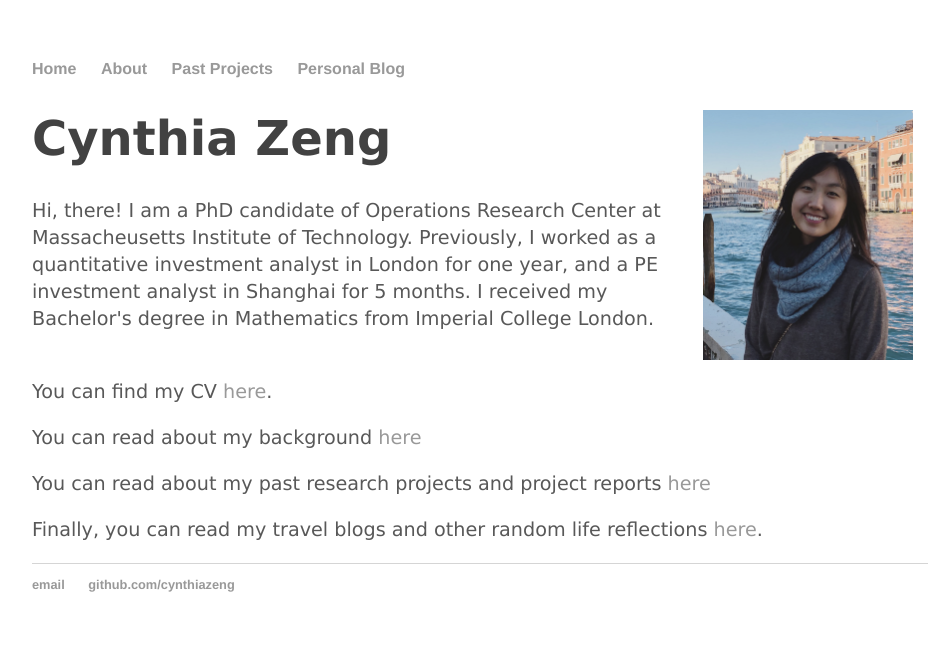
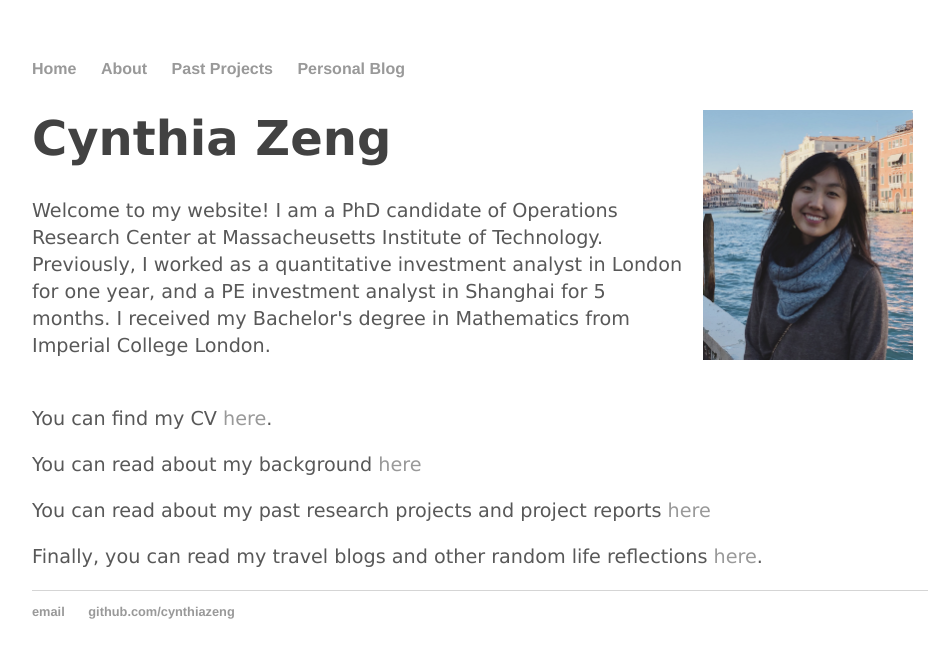
Before and after one commit to cynthia1234/cynthiazeng.github.io, a Jekyll site: the page built from index.html, in a window 1280 px wide. Shown: the top 658 px of the page, without its empty margins (160-1104 px from the left). Built offline with Jekyll 4.4.1, drawn with Linux system fonts in a browser that asks for light colours.

Commit message:
Update index.html

```diff
--- a/index.html
+++ b/index.html
@@ -6,7 +6,7 @@ title: Cynthia Zeng, Personal Website
 <img border="0" style= "float:right" src="/about/profile_pic.jpg" alt="Profile Picture" height="250" hspace="15">
 
 <h1>Cynthia Zeng</h1>
-<p> Hi, there! I am a PhD candidate of Operations Research Center at Massacheusetts Institute of Technology.
+<p> Welcome to my website! I am a PhD candidate of Operations Research Center at Massacheusetts Institute of Technology.
 	Previously, I worked as a quantitative investment analyst in London for one year, and a PE investment analyst in Shanghai for 5 months.
 	I received my Bachelor's degree in Mathematics from Imperial College London. </p>
 
```
